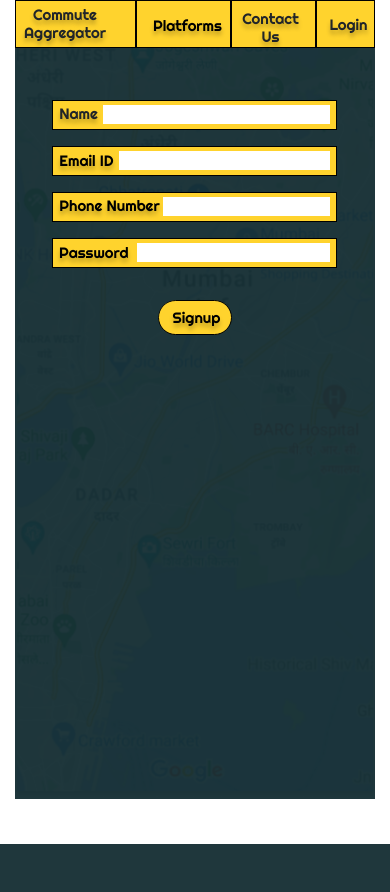
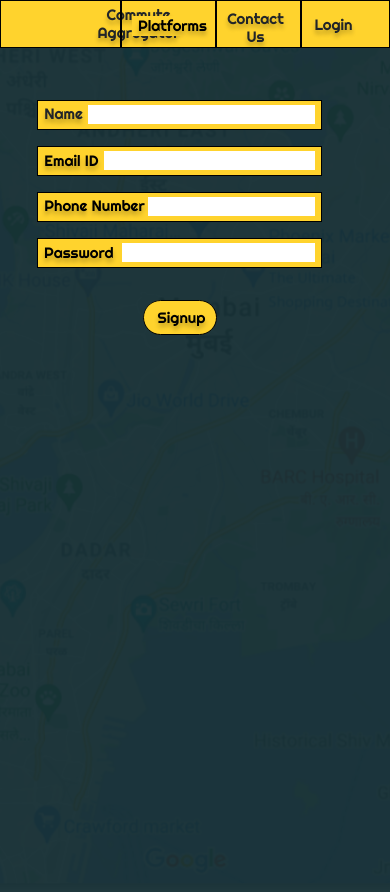
Before and after one commit to NotChampi0n/Commute-Aggregator, a PHP site: page /HTML/Signup.html in a window 390 px wide. Before the commit the page ends 844 px from the top, so only its background shows below. Run offline with PHP 8.4, Linux system fonts and the light colour scheme.

Commit message:
Navbar and Body Responsive

```diff
--- a/CSS/Common_CSS.css
+++ b/CSS/Common_CSS.css
@@ -5,18 +5,15 @@ body {
   line-height: 1.2;
 }
 .parent {
-  width: 360px;
-  height: 800px;
+  width: 100%;
+  height: 100vh;
   background: rgba(255, 255, 255, 1);
   position: relative;
-  overflow: hidden;
-  margin-left: auto;
-  margin-right: auto;
 }
 .navbarParent {
-  width: 360px;
+  width: 100%;
   height: 200px;
-  position: relative;
+  position: sticky;
   overflow: hidden;
 }
 .black_left_border {
@@ -26,7 +23,7 @@ body {
   padding-left: 10px;
 }
 .navbarContainer {
-  width: 360px;
+  width: 100%;
   height: 48px;
   background: rgba(255, 211, 45, 1);
   position: relative;
@@ -38,7 +35,7 @@ body {
   height: 50px;
   position: absolute;
   top: 6px;
-  left: 9px;
+  left: 25%;
   text-shadow: 0px 4px 4px rgba(0, 0, 0, 0.25);
   text-align: center;
 }
@@ -129,16 +126,16 @@ body {
   cursor: pointer;
 }
 .bgContainer {
-  width: 360px;
-  height: 751px;
+  width: 100%;
+  height: 100vh;
   position: absolute;
   top: 48px;
   left: 0px;
-  overflow: hidden;
+  /* overflow: hidden; */
 }
 .map {
-  width: 360px;
-  height: 751px;
+  width: 100%;
+  height: 100vh;
   background: url("/Media/Map.png");
   background-repeat: no-repeat;
   background-position: center center;
@@ -148,8 +145,8 @@ body {
   overflow: hidden;
 }
 .maptint {
-  width: 360px;
-  height: 751px;
+  width: 100%;
+  height: 100vh;
   position: absolute;
   top: 0px;
   left: 0px;
```
Also changed, not shown: CSS/Home_Page.css (+8 -0 lines).
